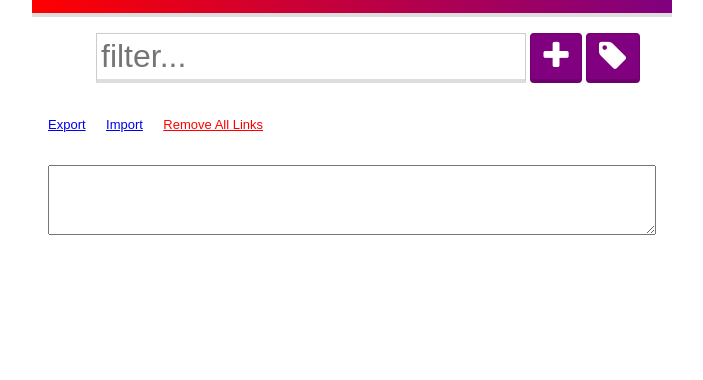
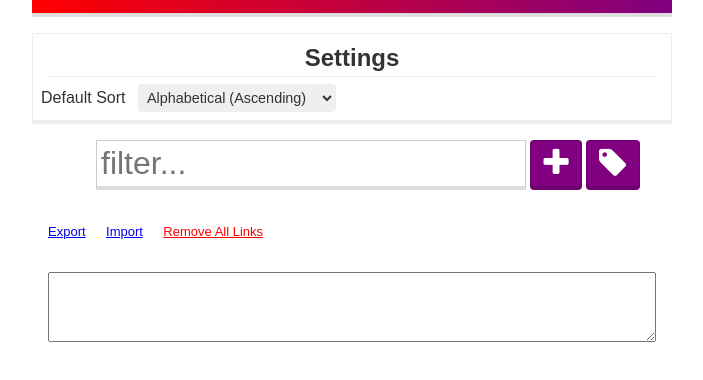
Before and after one commit to EmmaRamirez/link-hero, a website with bundled scripts: page src/index.html in a window 1280 px wide. Shown: the part 72-452 px from the top of the page, without its empty margins (288-991 px from the left). Built offline with nearby package versions, Linux system fonts and the light colour scheme; files whose address does not match are found by name.

Commit message:
settings ui

```diff
--- a/src/index.html
+++ b/src/index.html
@@ -12,6 +12,19 @@
       <i class='fa fa-gear settings-icon' title='Settings'></i>
     </header>
     <main>
+      <div class='settings'>
+        <h2>Settings</h2>
+        <label>Default Sort
+          <select class='sort-by'>
+            <option>Alphabetical (Ascending)</option>
+            <option>Alphabetical (Descending)</option>
+            <option>Url (Ascending)</option>
+            <option>Url (Descending)</option>
+            <option>Primary Tag (Ascending)</option>
+            <option>Primary Tag (Descending)</option>
+          </select>
+        </label>
+      </div>
       <form>
         <input class='link-filter' type='text' placeholder='filter...'>
         <button class='link-add'><i class='fa fa-plus'></i></button>
--- a/src/styles/index.styl
+++ b/src/styles/index.styl
@@ -25,6 +25,25 @@ header
     top: 1rem;
     &:active
       color: darken(purple, 15%);
+.settings
+  border: 1px solid #eee;
+  border-bottom: 4px solid #eee;
+  margin-top: 1rem;
+  color: #333;
+  padding: .5rem;
+  padding-top: 0;
+  h2
+    border-bottom: 1px solid #eee;
+    margin: .4rem;
+    text-align: center;
+    padding: .25rem;
+  select
+    border: 1px solid #eee;
+    border-radius: 4px;
+    font-size: .9rem;
+    margin-left: .5rem;
+    padding: .25rem;
+
 
 form
   padding: 1rem;
```
